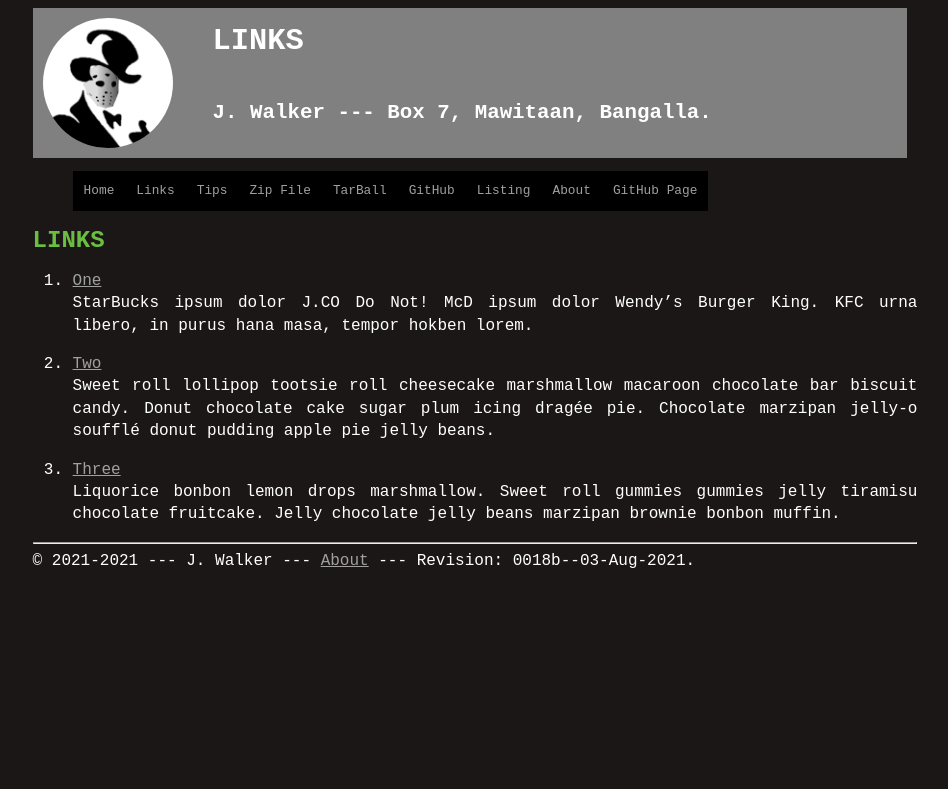
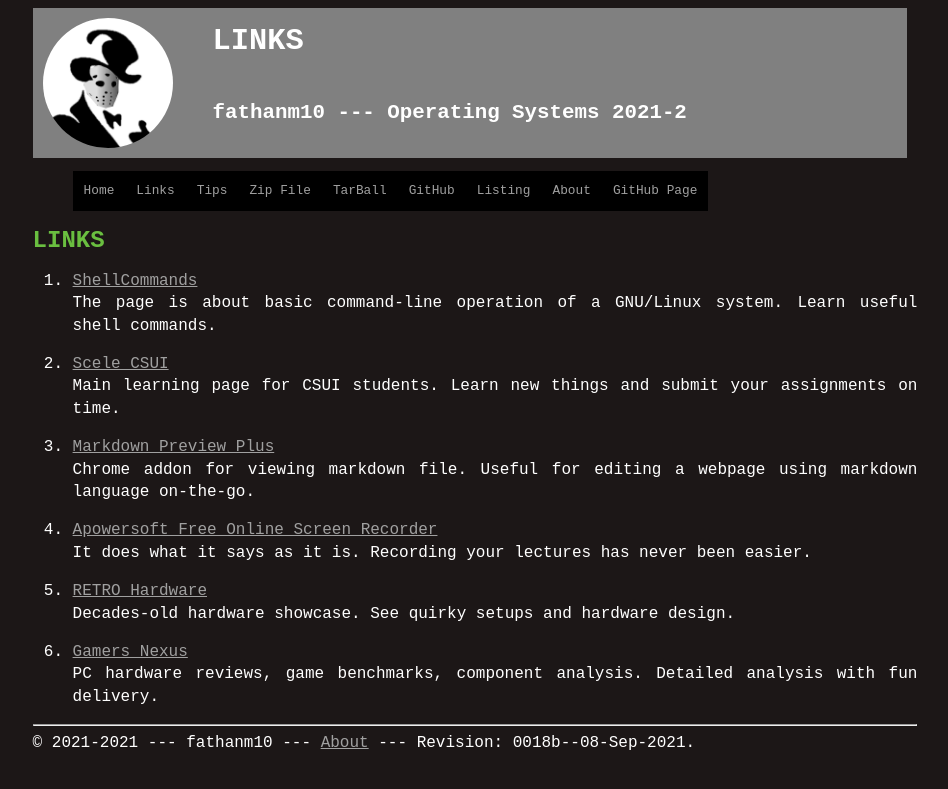
Before and after one commit to fathanm10/os212, a Jekyll site: the page built from links.md, in a window 1280 px wide. Shown: the top 789 px of the page, without its empty margins (165-1113 px from the left). Built offline with Jekyll 4.4.1, drawn with Linux system fonts in a browser that asks for light colours; our own code applies the rules of GitHub Pages for plain Markdown files.

Commit message:
Update github page

```diff
--- a/_config.yml
+++ b/_config.yml
@@ -1,4 +1,4 @@
-version:     "0018b--03-Aug-2021"
+version:     "0018b--08-Sep-2021"
 copyright:   "2021-2021"
 description:
   This is a
@@ -18,17 +18,17 @@ navbarlinks:
 - navbar:    "TarBall"
   link:      "/template.tar.bz2"
 - navbar:    "GitHub"
-  link:      "https://github.com/ThisIsHowMeDoIt/template/"
+  link:      "https://github.com/fathanm10/os212"
 - navbar:    "Listing"
   link:      "/000.html"
 - navbar:    "About"
   link:      "/ABOUT/"
 - navbar:    "GitHub Page"
-  link:      "https://template.vlsm.org/"
+  link:      "https://fathanm10.github.io/os212/"
 title:       "GitHub Page Template"
 lang:        "en-US"
-author:      "J. Walker"
-address:     "Box 7, Mawitaan, Bangalla."
+author:      "fathanm10"
+address:     "Operating Systems 2021-2"
 sitemap:     "true"
 markdown:    "kramdown"
 defaults:
@@ -43,6 +43,6 @@ plugins:
 - jekyll-seo-tag
 google_analytics: "UA-89852122-15"
 
-urlweb:           "https://template.vlsm.org/"
+urlweb:           "https://fathanm10.github.io/os212/"
 urlcontact:       "TBA"
-urlgithub:        "https://github.com/ThisIsHowMeDoIt/template"
+urlgithub:        "https://github.com/fathanm10/os212"
--- a/links.md
+++ b/links.md
@@ -4,17 +4,20 @@ permalink: /LINKS/
 
 # LINKS
 
-1. [One](https://en.wikipedia.org/wiki/1)<br>
-StarBucks ipsum dolor J.CO Do Not!
-McD ipsum dolor Wendy's Burger King.
-KFC urna libero, in purus hana masa, tempor hokben lorem.
+1. [ShellCommands](https://wiki.debian.org/ShellCommands)<br>
+The page is about basic command-line operation of a GNU/Linux system. Learn useful shell commands.
 
-2. [Two](https://en.wikipedia.org/wiki/2)<br>
-Sweet roll lollipop tootsie roll cheesecake marshmallow macaroon chocolate bar biscuit candy.
-Donut chocolate cake sugar plum icing dragée pie.
-Chocolate marzipan jelly-o soufflé donut pudding apple pie jelly beans.
+2. [Scele CSUI](https://scele.cs.ui.ac.id/)<br>
+Main learning page for CSUI students. Learn new things and submit your assignments on time.
 
-3. [Three](https://en.wikipedia.org/wiki/3)<br>
-Liquorice bonbon lemon drops marshmallow.
-Sweet roll gummies gummies jelly tiramisu chocolate fruitcake.
-Jelly chocolate jelly beans marzipan brownie bonbon muffin.
+3. [Markdown Preview Plus](https://chrome.google.com/webstore/detail/markdown-preview-plus/febilkbfcbhebfnokafefeacimjdckgl)<br>
+Chrome addon for viewing markdown file. Useful for editing a webpage using markdown language on-the-go.
+
+4. [Apowersoft Free Online Screen Recorder](https://www.apowersoft.com/free-online-screen-recorder)<br>
+It does what it says as it is. Recording your lectures has never been easier.
+
+5. [RETRO Hardware](https://www.youtube.com/c/RETROHardware)<br>
+Decades-old hardware showcase. See quirky setups and hardware design.
+
+6. [Gamers Nexus](https://www.youtube.com/c/GamersNexus)<br>
+PC hardware reviews, game benchmarks, component analysis. Detailed analysis with fun delivery.
```
Also changed, not shown: index.md (+1 -7 lines), README.md.
